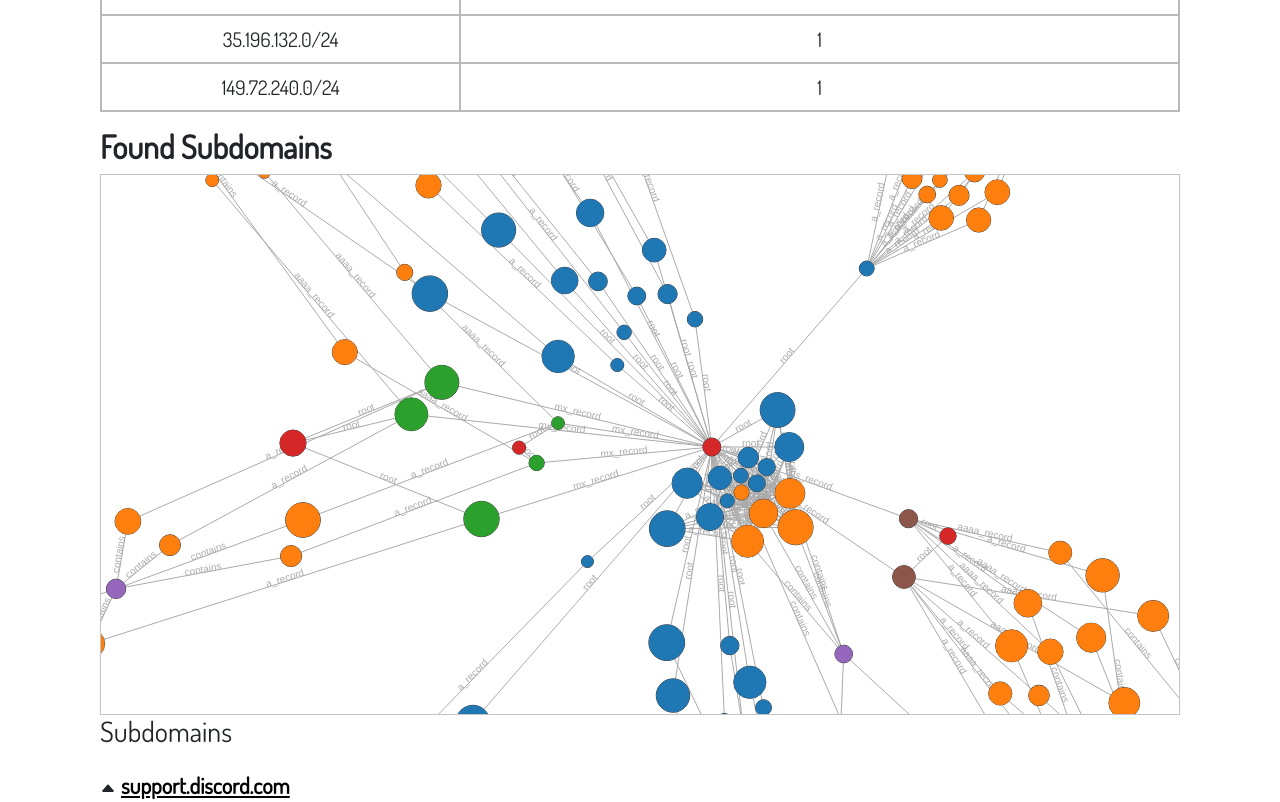
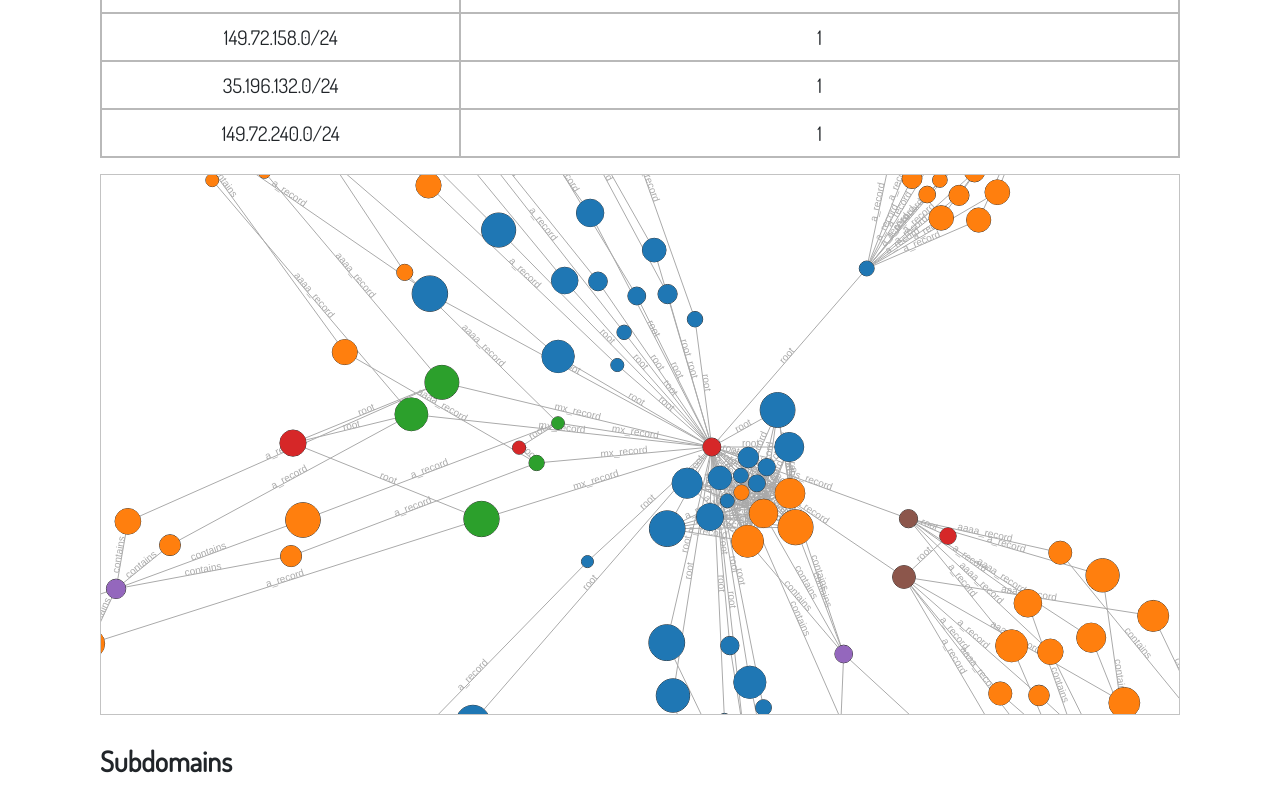
Before and after one commit to sirasbook/mr-robot-frontend, a React (Create React App) app: page /report in a window 1280 px wide. Shown: the part 3380-4182 px from the top of the page. Built offline with nearby package versions, Linux system fonts and the light colour scheme.

Commit message:
Change found subdomain positions

```diff
--- a/src/reports/subdomains/subdomain.js
+++ b/src/reports/subdomains/subdomain.js
@@ -231,11 +231,11 @@ const Subdomain = () => {
 
   return (
     <div className="subdomain-container" id="subdomain">
+      <h2>Found Subdomains</h2>
       <div className="flex-row total">
         {renderTagHead()}
       </div>
       {renderSummary()}
-      <h2>Found Subdomains</h2>
       {/* TODO: Graph */}
       <div id="graph-container">
         <SubdomainGraph data={graphData} onNodeClick={onNodeClick} />
--- a/src/reports/subdomains/subdomain.scss
+++ b/src/reports/subdomains/subdomain.scss
@@ -7,7 +7,8 @@
   }
 
   h3 {
-    font-weight: 500;
+    font-weight: 600;
+    margin-top: 30px;
   }
 
   .total {
```
